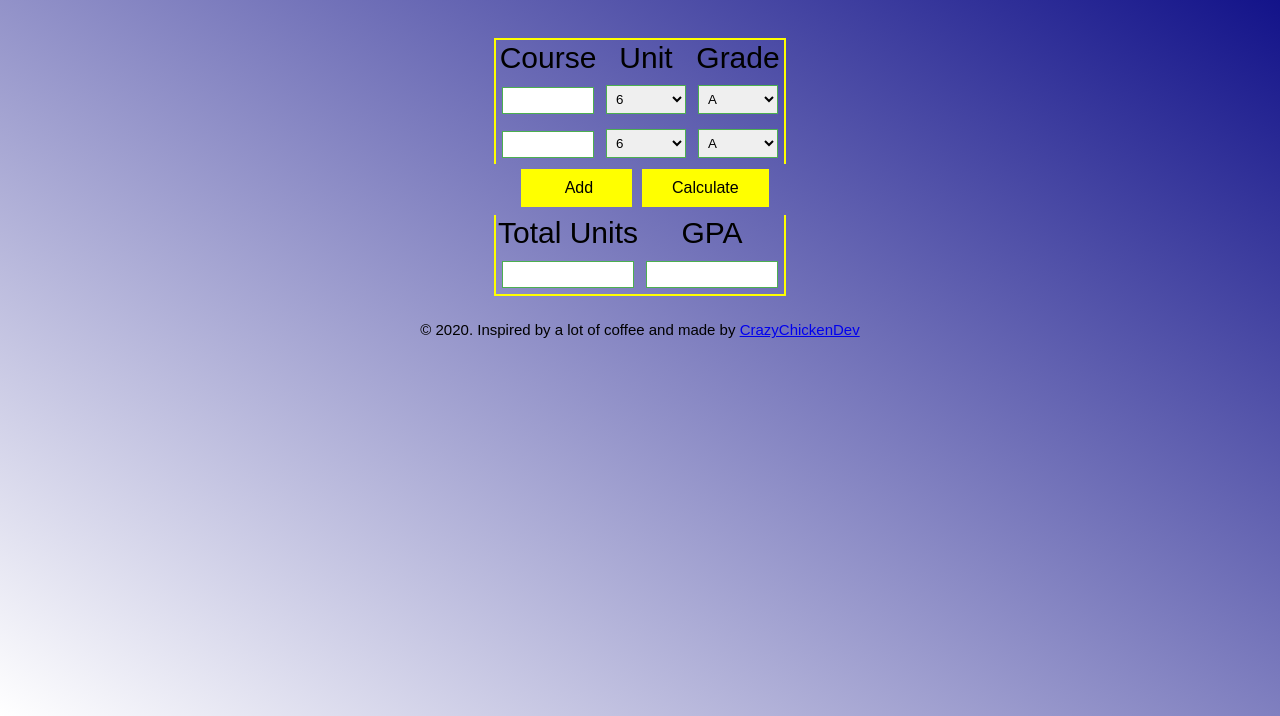
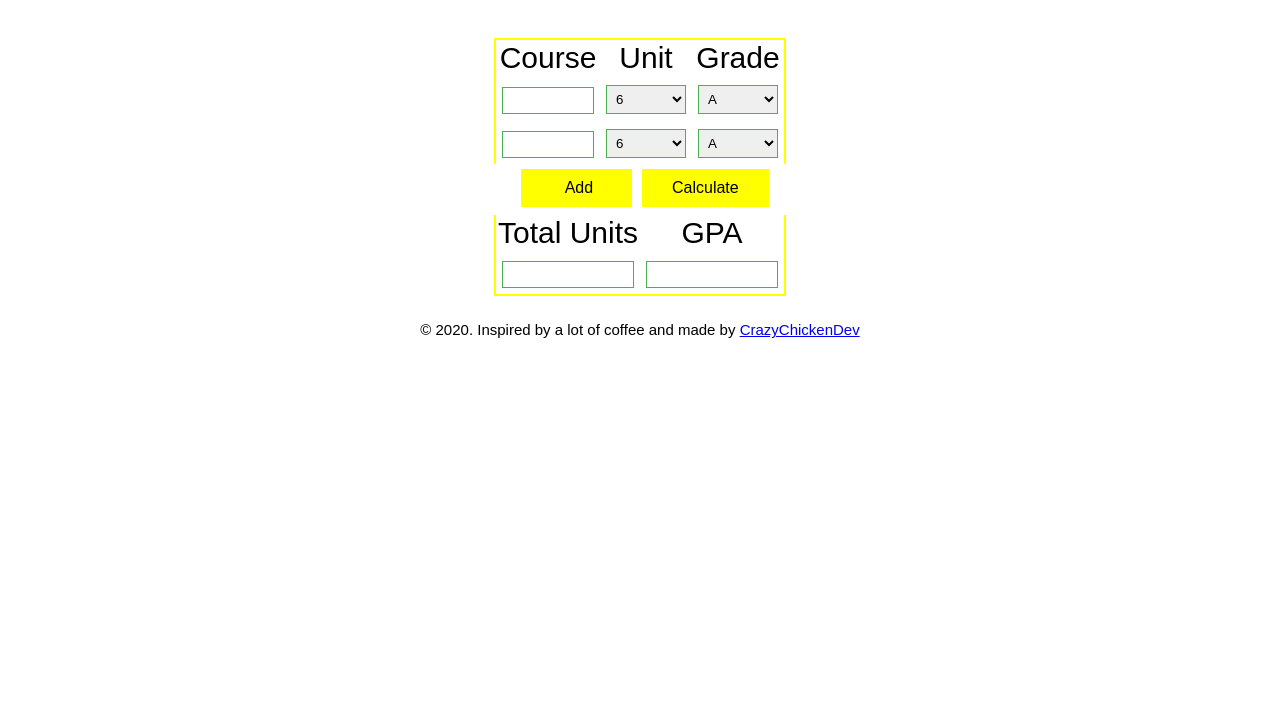
Before and after one commit to CrazyChickenDev/CPE461-CGPA-Calculator, a plain HTML site: page index.html in a window 1280 px wide. Shown: the part 124-840 px from the top of the page. Drawn offline with Linux system fonts and the light colour scheme.

Commit message:
edited index.html

```diff
--- a/css/main.css
+++ b/css/main.css
@@ -7,7 +7,7 @@ main {
 }
 
 body {
-	background-image: linear-gradient(to top right,white, navy);
+	background-image: linear-gradient(to top right, white, white);
 	min-height: 100vh;
 	margin: 0;
 	font-family: 'Cursive', sans-serif;
```
